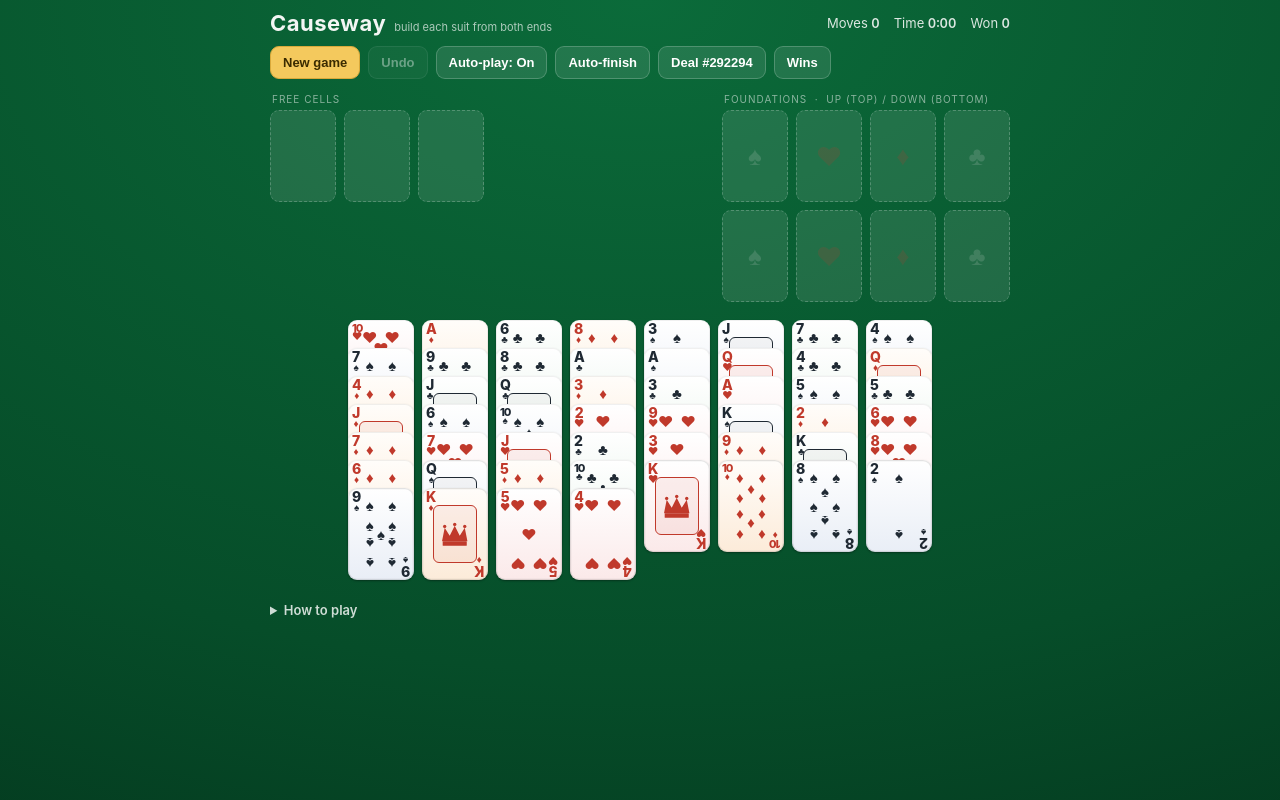
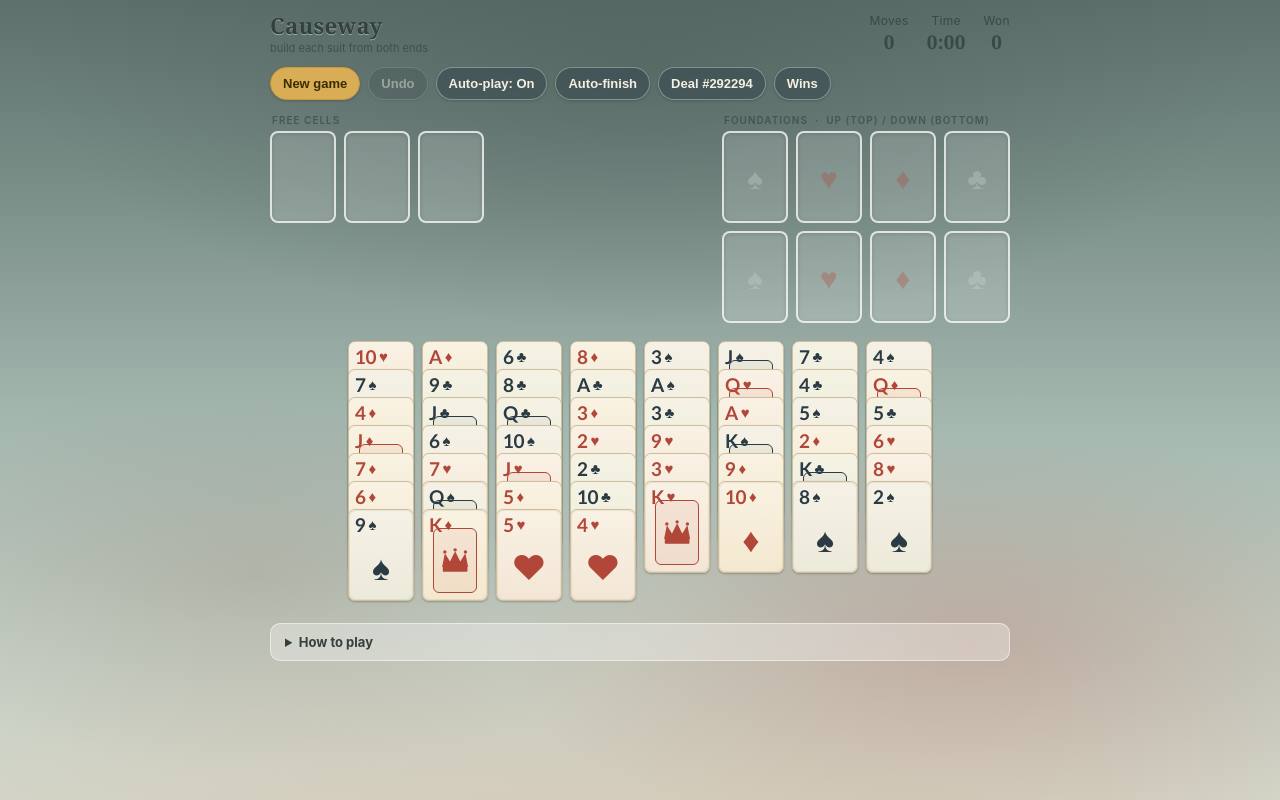
Before and after one commit to peterlit/cardgame, a plain HTML site: page index.html in a window 1280 px wide. Drawn offline with Linux system fonts and the light colour scheme.

Commit message:
Improved styling

```diff
--- a/index.html
+++ b/index.html
@@ -10,59 +10,71 @@
     --ch: 92px;            /* card height */
     --overlap: 28px;       /* visible slice of a stacked card */
     --gap: 8px;
-    --felt1: #0b6b3a;
-    --felt2: #064d29;
-    --slot: rgba(255,255,255,.10);
-    --slot-edge: rgba(255,255,255,.22);
-    --card-bg: #fbfbf7;
-    --red: #c0392b;
-    --black: #1f2933;
-    --gold: #f4c95d;
-    --accent: #ffd166;
+    --card-bg: #f3ecd9;       /* warm parchment cream */
+    --card-edge: #cdbf9d;
+    --red: #b04738;           /* muted brick red */
+    --black: #2a3b44;         /* dark navy-teal "black" */
+    --ink: #33403c;           /* text on the soft background */
+    --slot: rgba(255,255,255,.16);
+    --slot-edge: rgba(255,255,255,.72);
+    --gold: #d9ad55;
+    --accent: #e7c25c;
   }
   * { box-sizing: border-box; -webkit-tap-highlight-color: transparent; }
   html, body { margin: 0; height: 100%; }
   body {
     font-family: -apple-system, BlinkMacSystemFont, "Segoe UI", Roboto, Helvetica, Arial, sans-serif;
-    color: #f3f6f4;
-    background: radial-gradient(120% 120% at 50% 0%, var(--felt1), var(--felt2) 70%, #043a1f 100%);
+    color: var(--ink);
+    background:
+      radial-gradient(135% 85% at 50% 122%, rgba(214,176,148,.55), rgba(214,176,148,0) 55%),
+      radial-gradient(60% 42% at 76% 80%, rgba(178,104,92,.34), transparent 62%),
+      radial-gradient(52% 40% at 20% 72%, rgba(150,120,108,.26), transparent 62%),
+      radial-gradient(80% 55% at 50% 8%, rgba(70,86,82,.45), transparent 60%),
+      linear-gradient(180deg, #5d706c 0%, #7b8f89 24%, #a3b7af 52%, #c2cec3 78%, #d3d8cc 100%);
     background-attachment: fixed;
     -webkit-user-select: none; user-select: none;
     padding-bottom: env(safe-area-inset-bottom);
   }
   .app { max-width: 760px; margin: 0 auto; padding: 10px 10px 40px; }
 
-  header { display:flex; align-items:center; justify-content:space-between; gap:8px; margin-bottom:10px; }
-  .brand { display:flex; align-items:baseline; gap:8px; }
-  .brand h1 { font-size: 22px; margin:0; letter-spacing:.5px; }
-  .brand .tag { font-size: 11px; opacity:.7; }
-  .stats { display:flex; gap:14px; font-variant-numeric: tabular-nums; font-size:13px; opacity:.9; }
-  .stats b { font-weight:600; }
+  header { display:flex; align-items:flex-end; justify-content:space-between; gap:8px; margin-bottom:12px; }
+  .brand { display:flex; flex-direction:column; gap:1px; }
+  .brand h1 { font-size: 22px; margin:0; letter-spacing:.3px; color:var(--ink);
+    font-family: Georgia, "Times New Roman", serif; text-shadow:0 1px 0 rgba(255,255,255,.4); }
+  .brand .tag { font-size: 11px; opacity:.65; }
+  .stats { display:flex; gap:18px; font-variant-numeric: tabular-nums; text-align:center; }
+  .stats span { display:flex; flex-direction:column; font-size:12px; opacity:.8; letter-spacing:.3px; }
+  .stats b { font-weight:700; font-size:19px; opacity:1; margin-top:1px;
+    font-family: Georgia, "Times New Roman", serif; }
 
   .toolbar { display:flex; flex-wrap:wrap; gap:8px; margin-bottom:14px; }
   button.btn {
-    appearance:none; border:1px solid rgba(255,255,255,.2);
-    background: rgba(255,255,255,.10); color:#fff; font-size:13px; font-weight:600;
-    padding:8px 12px; border-radius:9px; cursor:pointer;
+    appearance:none; border:1px solid rgba(255,255,255,.35);
+    background: rgba(42,59,68,.46); color:#f4efe2; font-size:13px; font-weight:600;
+    padding:8px 12px; border-radius:20px; cursor:pointer; backdrop-filter: blur(2px);
+    box-shadow: 0 1px 3px rgba(0,0,0,.18);
   }
-  button.btn:hover { background: rgba(255,255,255,.18); }
+  button.btn:hover { background: rgba(42,59,68,.62); }
   button.btn:active { transform: translateY(1px); }
-  button.btn.primary { background: var(--gold); color:#3a2b00; border-color: #d9a93b; }
+  button.btn.primary { background: var(--gold); color:#3a2b00; border-color: #c79a3e; }
   button.btn:disabled { opacity:.4; cursor:default; }
 
   .upper { display:flex; justify-content:space-between; gap:10px; margin-bottom: 18px; }
-  .group-label { font-size:10px; text-transform:uppercase; letter-spacing:1px; opacity:.55; margin:0 0 5px 2px; }
+  .group-label { font-size:10px; text-transform:uppercase; letter-spacing:1px; opacity:.6; margin:0 0 5px 2px;
+    color:var(--ink); font-weight:600; }
   .cells, .found-grid { display:flex; gap: var(--gap); }
   .found-grid { display:grid; grid-template-columns: repeat(4, var(--cw)); grid-auto-rows: var(--ch); gap: var(--gap); }
 
   .slot {
-    width: var(--cw); height: var(--ch); border-radius: 9px;
-    background: var(--slot); border: 1.5px dashed var(--slot-edge);
+    width: var(--cw); height: var(--ch); border-radius: 8px;
+    background: var(--slot); border: 2px solid var(--slot-edge);
     position: relative; flex: 0 0 auto;
+    box-shadow: inset 0 1px 4px rgba(0,0,0,.14);
   }
   .slot .ghost {
     position:absolute; inset:0; display:flex; align-items:center; justify-content:center;
-    font-size: 26px; opacity:.18; pointer-events:none;
+    font-size: 30px; font-weight:700; opacity:.32; pointer-events:none; color:#f4efe2;
+    font-family: Georgia, "Times New Roman", serif;
   }
   .slot.drop-ok { box-shadow: 0 0 0 2px var(--accent) inset; border-color: var(--accent); }
 
@@ -71,52 +83,47 @@
   .col .slot { position:absolute; top:0; left:0; }
 
   .card {
-    width: var(--cw); height: var(--ch); border-radius: 9px;
-    background: linear-gradient(180deg, #ffffff, var(--card-bg));
-    box-shadow: 0 1px 2px rgba(0,0,0,.35), 0 0 0 1px rgba(0,0,0,.06) inset;
+    width: var(--cw); height: var(--ch); border-radius: 7px;
+    background: linear-gradient(180deg, #f8f2e2, var(--card-bg));
+    border: 1px solid var(--card-edge);
+    box-shadow: 0 1px 2px rgba(40,30,10,.28);
     position: absolute; left:0;
     cursor: pointer; overflow:hidden;
   }
   .cells .card, .found-grid .card { position:absolute; top:0; left:0; }
   .card .corner {
-    position:absolute; line-height:.92; font-weight:800;
-    display:flex; flex-direction:column; align-items:center; z-index:2;
+    position:absolute; line-height:1; font-weight:800; z-index:2;
+    display:flex; flex-direction:row; align-items:center; gap:3px;
+    font-family: "Trebuchet MS", "Segoe UI", Helvetica, Arial, sans-serif;
   }
-  .card .corner.tl { left:4px; top:3px; }
-  .card .corner.br { right:4px; bottom:3px; transform: rotate(180deg); }
-  .card .corner .r { font-size: 14px; }
-  .card .corner .s { font-size: 10px; margin-top:-1px; }
-  .card .corner.ten .r { font-size: 11px; letter-spacing: -1px; }
+  .card .corner.tl { left:6px; top:5px; }
+  .card .corner .r { font-size: 19px; letter-spacing:-.5px; }
+  .card .corner .s { font-size: 15px; }
 
-  .card .pips { position:absolute; inset:0; }
-  .card .pip-s {
-    position:absolute; transform: translate(-50%,-50%);
-    font-size: 15px; line-height:1;
-  }
-  .card .pip-s.flip { transform: translate(-50%,-50%) rotate(180deg); }
-  .card .ace {
-    position:absolute; inset:0; display:flex; align-items:center; justify-content:center;
-    font-size: 38px;
+  .card .bigpip {
+    position:absolute; left:0; right:0; top:34%; bottom:6%;
+    display:flex; align-items:center; justify-content:center;
+    font-size: 34px; line-height:1;
   }
   .card .court {
-    position:absolute; inset: 19% 16%; border:1.5px solid currentColor; border-radius:6px;
+    position:absolute; inset: 20% 15% 8%; border:1.5px solid currentColor; border-radius:6px;
     display:flex; align-items:center; justify-content:center;
-    background: rgba(0,0,0,.035);
+    background: rgba(42,59,68,.05);
   }
-  .card.red .court { background: rgba(192,57,43,.07); }
-  .card .court svg { width: 78%; height: 78%; display:block; }
+  .card.red .court { background: rgba(176,71,56,.07); }
+  .card .court svg { width: 80%; height: 80%; display:block; }
   .card.red { color: var(--red); }
   .card.black { color: var(--black); }
-  /* subtle per-suit tint so suits read apart at a glance */
-  .card.s0 { background: linear-gradient(180deg,#ffffff,#e9eef6); } /* spades  — cool blue-gray */
-  .card.s1 { background: linear-gradient(180deg,#ffffff,#fbe9e9); } /* hearts  — warm red */
-  .card.s2 { background: linear-gradient(180deg,#fffdfa,#fcebd9); } /* diamonds — amber */
-  .card.s3 { background: linear-gradient(180deg,#ffffff,#e7f3ea); } /* clubs   — green */
-  .card.sel { box-shadow: 0 0 0 3px var(--accent), 0 3px 8px rgba(0,0,0,.45); transform: translateY(-3px); }
+  /* whisper-subtle per-suit tint on the cream base */
+  .card.s0 { background: linear-gradient(180deg,#f6f1e6,#eceadb); } /* spades  — cool */
+  .card.s1 { background: linear-gradient(180deg,#f9f1e4,#f3e6d6); } /* hearts  — warm */
+  .card.s2 { background: linear-gradient(180deg,#f9f2e2,#f4e8cf); } /* diamonds — amber */
+  .card.s3 { background: linear-gradient(180deg,#f5f2e4,#e9ecd9); } /* clubs   — green */
+  .card.sel { box-shadow: 0 0 0 3px var(--accent), 0 3px 9px rgba(0,0,0,.4); transform: translateY(-3px); }
   .card.hintsrc { box-shadow: 0 0 0 3px #6fc3ff; }
   .card.movable::after {
-    content:""; position:absolute; inset:0; border-radius:9px;
-    box-shadow: 0 0 0 1.5px rgba(0,0,0,.06) inset;
+    content:""; position:absolute; inset:0; border-radius:7px;
+    box-shadow: 0 0 0 1px rgba(120,90,40,.10) inset;
   }
 
   .overlay {
@@ -125,7 +132,7 @@
   }
   .overlay.show { display:flex; }
   .panel {
-    background:#0d3f25; border:1px solid rgba(255,255,255,.18); border-radius:16px;
+    background:#2c3b3a; color:#f1ece0; border:1px solid rgba(255,255,255,.18); border-radius:16px;
     padding:26px 28px; text-align:center; max-width:340px; box-shadow:0 18px 50px rgba(0,0,0,.5);
   }
   .panel h2 { margin:0 0 8px; font-size:26px; color:var(--gold); }
@@ -150,20 +157,23 @@
   .deal-input:focus { outline:none; border-color: var(--gold); }
   .deal-actions { display:flex; gap:8px; justify-content:center; }
 
-  details.rules { margin-top:22px; font-size:13px; opacity:.85; }
-  details.rules summary { cursor:pointer; font-weight:600; opacity:1; }
+  details.rules {
+    margin-top:22px; font-size:13px; color:var(--ink);
+    background:rgba(255,255,255,.32); border:1px solid rgba(255,255,255,.5);
+    border-radius:10px; padding:10px 14px;
+  }
+  details.rules summary { cursor:pointer; font-weight:700; }
   details.rules ul { line-height:1.55; padding-left:18px; }
-  details.rules .name { color: var(--gold); font-weight:700; }
+  details.rules .name { color: #8a5a1e; font-weight:700; }
 
   @media (max-width: 560px) {
     :root { --cw: 40px; --ch: 57px; --overlap: 18px; --gap: 5px; }
-    .card .corner.tl { left:2px; top:2px; } .card .corner.br { right:2px; bottom:2px; }
-    .card .corner .r { font-size: 10px; } .card .corner .s { font-size: 7px; }
-    .card .corner.ten .r { font-size: 8px; }
-    .card .pip-s { font-size: 9px; }
-    .card .ace { font-size: 23px; }
+    .card .corner.tl { left:3px; top:3px; gap:1px; }
+    .card .corner .r { font-size: 12px; } .card .corner .s { font-size: 9px; }
+    .card .bigpip { font-size: 21px; top:36%; }
     .brand h1 { font-size: 18px; } .brand .tag { display:none; }
     .app { padding: 8px 6px 30px; }
+    .stats { gap:12px; } .stats b { font-size:16px; }
   }
 </style>
 </head>
@@ -264,12 +274,17 @@ function mulberry32(a){ return function(){
 
 /* ---------- state ---------- */
 let state, history, seed, moveCount, startTime, timerId, selection;
-let autoplayOn = localStorage.getItem("causeway.autoplay") !== "off";   // default ON, like MobilityWare
+
+/* localStorage throws in sandboxed / file:// webviews — never let it break the game */
+function lsGet(k){ try{ return localStorage.getItem(k); }catch(e){ return null; } }
+function lsSet(k,v){ try{ localStorage.setItem(k,v); }catch(e){} }
+
+let autoplayOn = lsGet("causeway.autoplay") !== "off";   // default ON, like MobilityWare
 
 /* ---------- win tracking ---------- */
 let wins = loadWins();   // { [seed]: {moves, secs, date} }
-function loadWins(){ try{ return JSON.parse(localStorage.getItem("causeway.wins")||"{}"); }catch(e){ return {}; } }
-function saveWins(){ localStorage.setItem("causeway.wins", JSON.stringify(wins)); }
+function loadWins(){ try{ return JSON.parse(lsGet("causeway.wins")||"{}"); }catch(e){ return {}; } }
+function saveWins(){ lsSet("causeway.wins", JSON.stringify(wins)); }
 function winCount(){ return Object.keys(wins).length; }
 function randomSeed(){ return Math.floor(Math.random()*1000000)+1; }
 function fmtTime(secs){ const m=Math.floor(secs/60); return m+":"+String(secs%60).padStart(2,"0"); }
@@ -600,21 +615,11 @@ function cardEl(card, extraClass){
   el.className="card "+card.color+" s"+card.suit+(extraClass?(" "+extraClass):"");
   if(card.id!=null) el.dataset.id=card.id;
   const s=SUITS[card.suit], r=RANKS[card.rank];
-  const tcl = card.rank===10 ? " ten" : "";
-  const idx = `<span class="r">${r}</span><span class="s">${s}</span>`;
-  let html =
-    `<span class="corner tl${tcl}">${idx}</span>`+
-    `<span class="corner br${tcl}">${idx}</span>`;
+  let html = `<span class="corner tl"><span class="r">${r}</span><span class="s">${s}</span></span>`;
   if(card.rank>=11){            // J Q K — figure card
     html += `<div class="court">${COURT_SVG[card.rank]}</div>`;
-  } else if(card.rank===1){     // Ace — single large pip
-    html += `<div class="ace">${s}</div>`;
-  } else {                      // 2–10 — pip layout
-    let pips="";
-    for(const [x,y] of PIP_MAP[card.rank]){
-      pips += `<span class="pip-s${y>50?" flip":""}" style="left:${x}%;top:${y}%">${s}</span>`;
-    }
-    html += `<div class="pips">${pips}</div>`;
+  } else {                      // A–10 — one large suit pip (MobilityWare style)
+    html += `<div class="bigpip">${s}</div>`;
   }
   el.innerHTML=html;
   return el;
@@ -790,7 +795,7 @@ function refreshAutoplayBtn(){
 }
 document.getElementById("autoplayBtn").onclick=()=>{
   autoplayOn=!autoplayOn;
-  localStorage.setItem("causeway.autoplay", autoplayOn?"on":"off");
+  lsSet("causeway.autoplay", autoplayOn?"on":"off");
   refreshAutoplayBtn();
   if(autoplayOn) runAutoplay();        // immediately sweep what's now safe
   else stopAutoplay();
```
